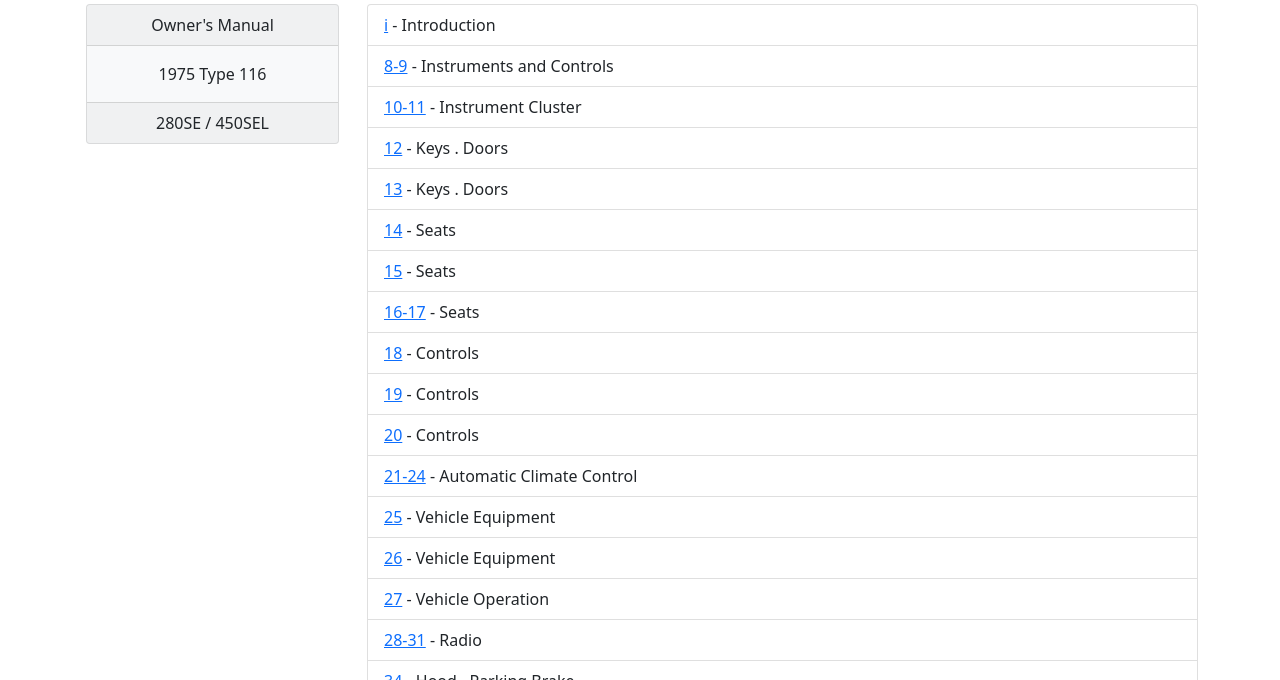
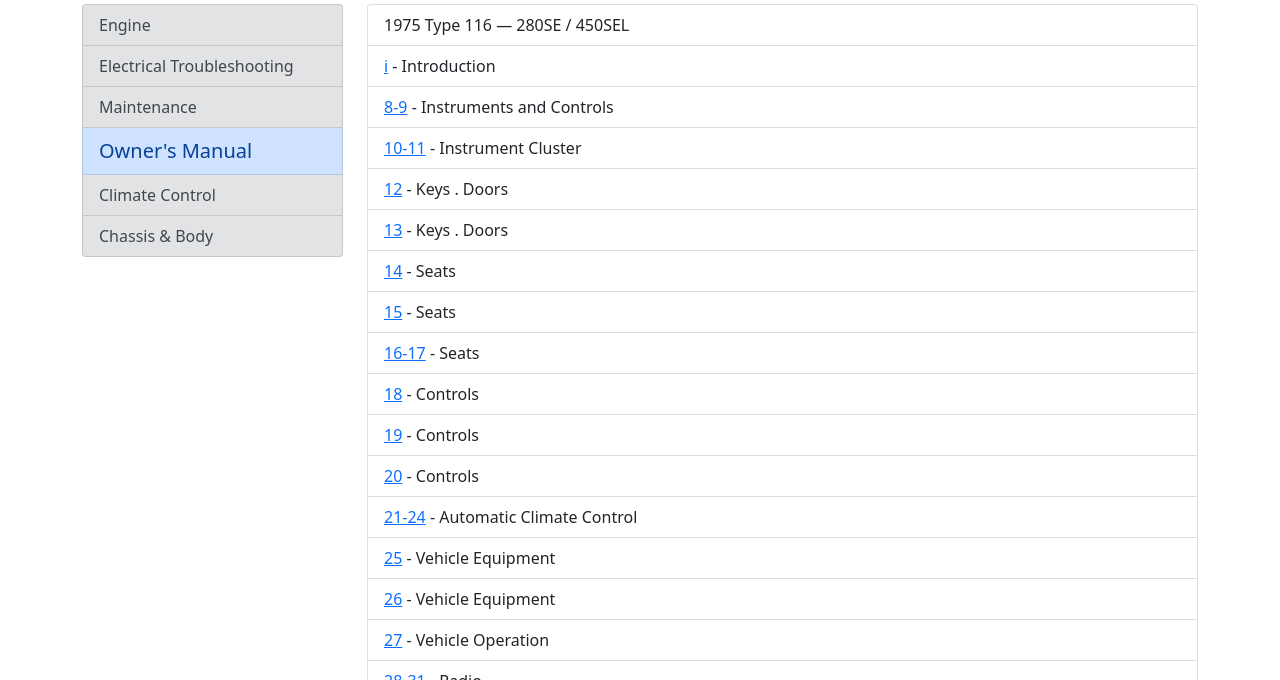
Before and after one commit to W116org/handbook, a Jekyll site: the page built from OM.html, in a window 1280 px wide and 900 px high, cut to the strip 220-900 px from the top of the window. Built offline with Jekyll 4.4.1, drawn with Linux system fonts in a browser that asks for light colours; comment, search, counter and statistics services are not loaded.

Commit message:
Update OM.html

```diff
--- a/OM.html
+++ b/OM.html
@@ -8,16 +8,18 @@
 
 <div class="row">
   <div class="col-xs-12 col-md-3">
-    <div class="card text-center text-dark bg-light mb-3 mx-1">
-      <div class="card-header">Owner's Manual</div>
-      <div class="card-body">
-        <p class="card-text">1975 Type 116</p>
-      </div>
-      <div class="card-footer">280SE / 450SEL</div>
+    <div class="list-group">
+      <a href="/Engine/" class="list-group-item list-group-item-secondary list-group-item-action">Engine</a>
+      <a href="/ETM/" class="list-group-item list-group-item-secondary list-group-item-action">Electrical Troubleshooting</a>
+      <a href="/Maintenance/" class="list-group-item list-group-item-secondary list-group-item-action">Maintenance</a>
+      <div class="list-group-item list-group-item-primary lead">Owner's Manual</div>
+      <a href="/Climate/" class="list-group-item list-group-item-secondary list-group-item-action">Climate Control</a>
+      <a href="/Chassis/" class="list-group-item list-group-item-secondary list-group-item-action">Chassis &amp; Body</a>
     </div>
   </div>
   <div class="col-xs-12 col-md-9">
     <ul class="list-group mb-1">
+      <li class="list-group-item leade">1975 Type 116 &mdash; 280SE / 450SEL</li>
       <li class="list-group-item"><a href="{{site.cdpath}}/OM/intro.pdf">i</a> - Introduction</li>
       <li class="list-group-item"><a href="{{site.cdpath}}/OM/OM-8.pdf">8-9</a> - Instruments and Controls</li>
       <li class="list-group-item"><a href="{{site.cdpath}}/OM/OM-10.pdf">10-11</a> - Instrument Cluster</li>
```
